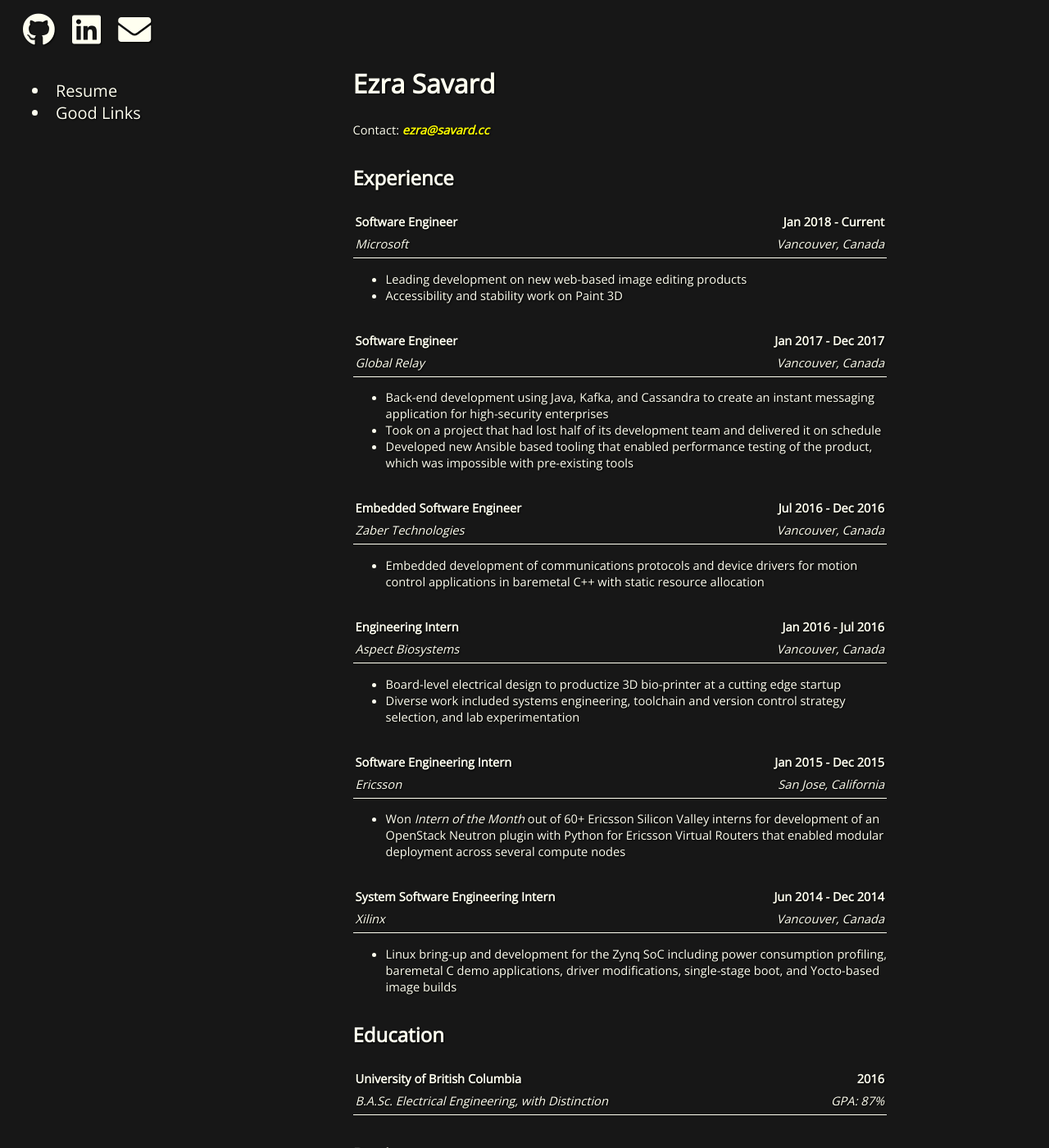
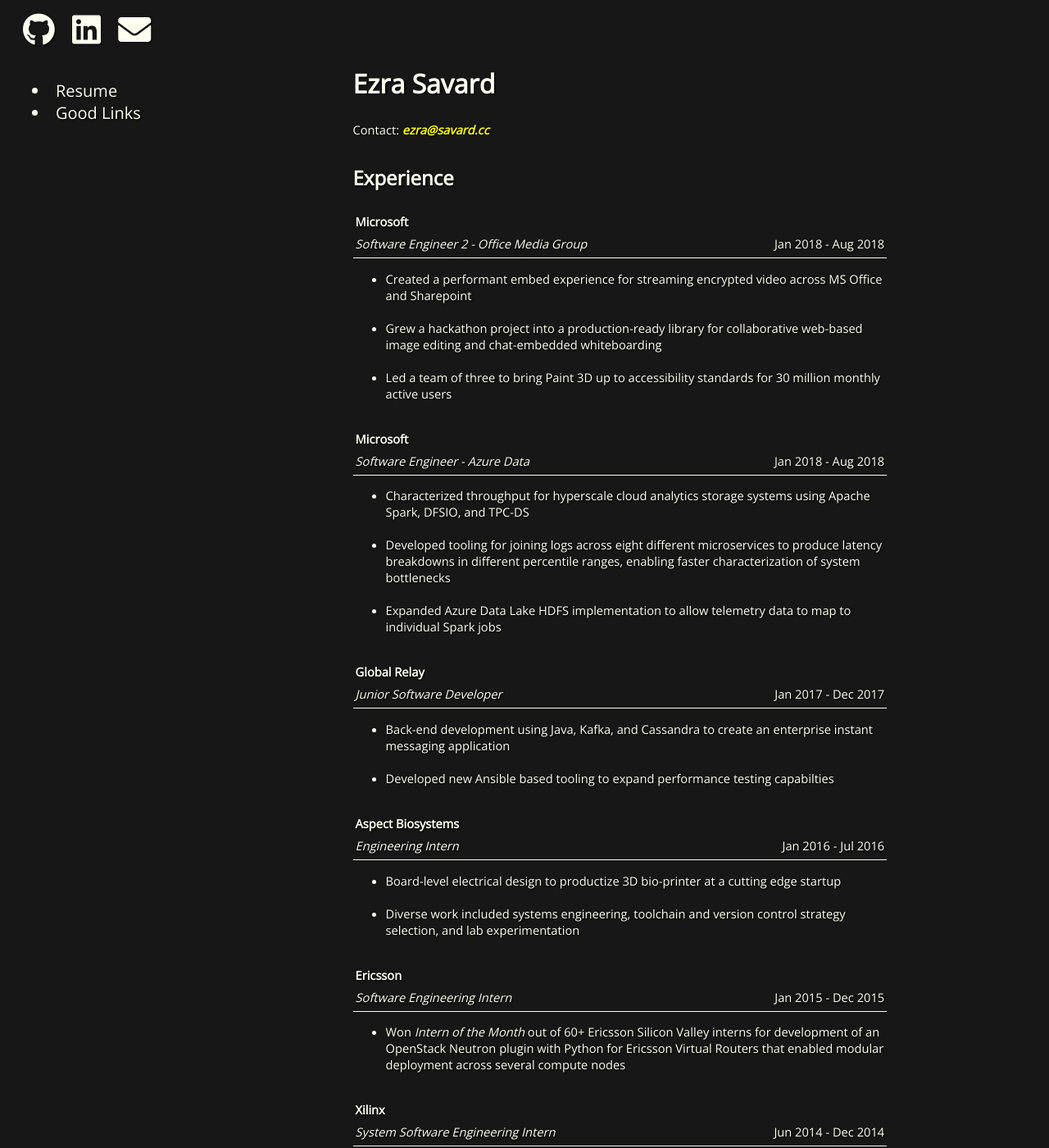
Before and after one commit to ezrasavard/ezrasavard.com, a Jekyll site: the page built from _pages/resume/index.md, in a window 1280 px wide and 1400 px high, scrolled down 408 px. Shown: the whole window at 82% size. Built offline with Jekyll 4.4.1, drawn with Linux system fonts in a browser that asks for light colours; nearby versions of some CDN libraries.

Commit message:
update resume

```diff
--- a/_pages/resume/index.md
+++ b/_pages/resume/index.md
@@ -11,48 +11,57 @@
 ## Experience
 
 
-| **Software Engineer** | Jan 2018 - Current |
+| **Microsoft**  | |
 | :--- | ---: |
-| _Microsoft_ | _Vancouver, Canada_ |
+| _Software Engineer 2 - Office Media Group_ | Jan 2018 - Aug 2018 |
+| :--- | ---: |
 
-* Leading development on new web-based image editing products
-* Accessibility and stability work on Paint 3D
+* Created a performant embed experience for streaming encrypted video across MS Office and Sharepoint
 
+* Grew a hackathon project into a production-ready library for collaborative web-based image editing and chat-embedded whiteboarding
 
-| **Software Engineer** | Jan 2017 - Dec 2017 |
+* Led a team of three to bring Paint 3D up to accessibility standards for 30 million monthly active users
+
+| **Microsoft**  | |
 | :--- | ---: |
-| _Global Relay_ | _Vancouver, Canada_ |
+| _Software Engineer_ _- Azure Data_ | Jan 2018 - Aug 2018 |
+| :--- | ---: |
 
-* Back-end development using Java, Kafka, and Cassandra to create an instant messaging application for high-security enterprises
-* Took on a project that had lost half of its development team and delivered it on schedule
-* Developed new Ansible based tooling that enabled performance testing of the product, which was impossible with pre-existing tools
+* Characterized throughput for hyperscale cloud analytics storage systems using Apache Spark, DFSIO, and TPC-DS
 
+* Developed tooling for joining logs across eight different microservices to produce latency breakdowns in different percentile ranges, enabling faster characterization of system bottlenecks
 
-| **Embedded Software Engineer** | Jul 2016 - Dec 2016 |
+* Expanded Azure Data Lake HDFS implementation to allow telemetry data to map to individual Spark jobs
+
+| **Global Relay** | |
 | :--- | ---: |
-| _Zaber Technologies_ | _Vancouver, Canada_ |
+| _Junior Software Developer_  | Jan 2017 - Dec 2017 |
+| :--- | ---: |
 
-* Embedded development of communications protocols and device drivers for motion control applications in baremetal C++ with static resource allocation
+* Back-end development using Java, Kafka, and Cassandra to create an enterprise instant messaging application
 
+* Developed new Ansible based tooling to expand performance testing capabilties
 
-| **Engineering Intern** | Jan 2016 - Jul 2016 |
+| **Aspect Biosystems** | |
 | :--- | ---: |
-| _Aspect Biosystems_ | _Vancouver, Canada_ |
+| _Engineering Intern_  | Jan 2016 - Jul 2016 |
+| :--- | ---: |
 
 * Board-level electrical design to productize 3D bio-printer at a cutting edge startup
+
 * Diverse work included systems engineering, toolchain and version control strategy selection, and lab experimentation
 
-
-| **Software Engineering Intern** | Jan 2015 - Dec 2015 |
+| **Ericsson** | |
 | :--- | ---: |
-| _Ericsson_ | _San Jose, California_ |
+| _Software Engineering Intern_  | Jan 2015 - Dec 2015 |
+| :--- | ---: |
 
 * Won _Intern of the Month_ out of 60+ Ericsson Silicon Valley interns for development of an OpenStack Neutron plugin with Python for Ericsson Virtual Routers that enabled modular deployment across several compute nodes
 
-
-| **System Software Engineering Intern** | Jun 2014 - Dec 2014 |
+| **Xilinx** | |
 | :--- | ---: |
-| _Xilinx_ | _Vancouver, Canada_ |
+| _System Software Engineering Intern_  | Jun 2014 - Dec 2014 |
+| :--- | ---: |
 
 * Linux bring-up and development for the Zynq SoC including power consumption profiling, baremetal C demo applications, driver modifications, single-stage boot, and Yocto-based image builds
 
```
